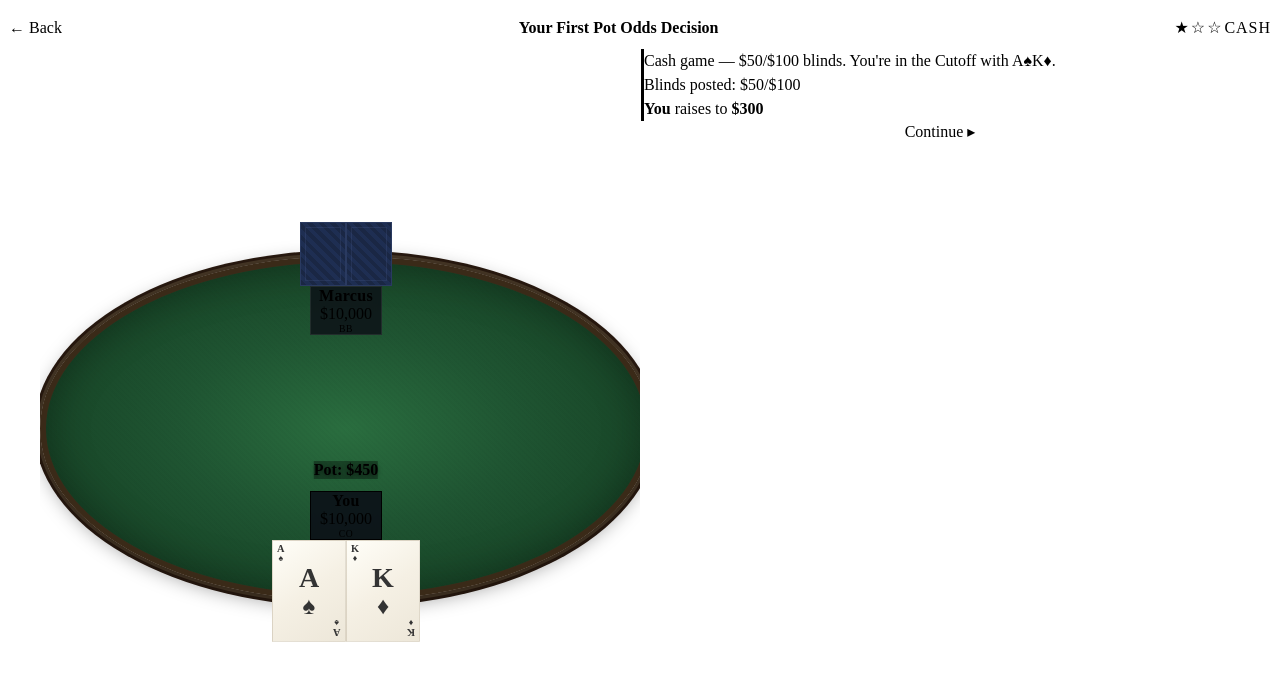
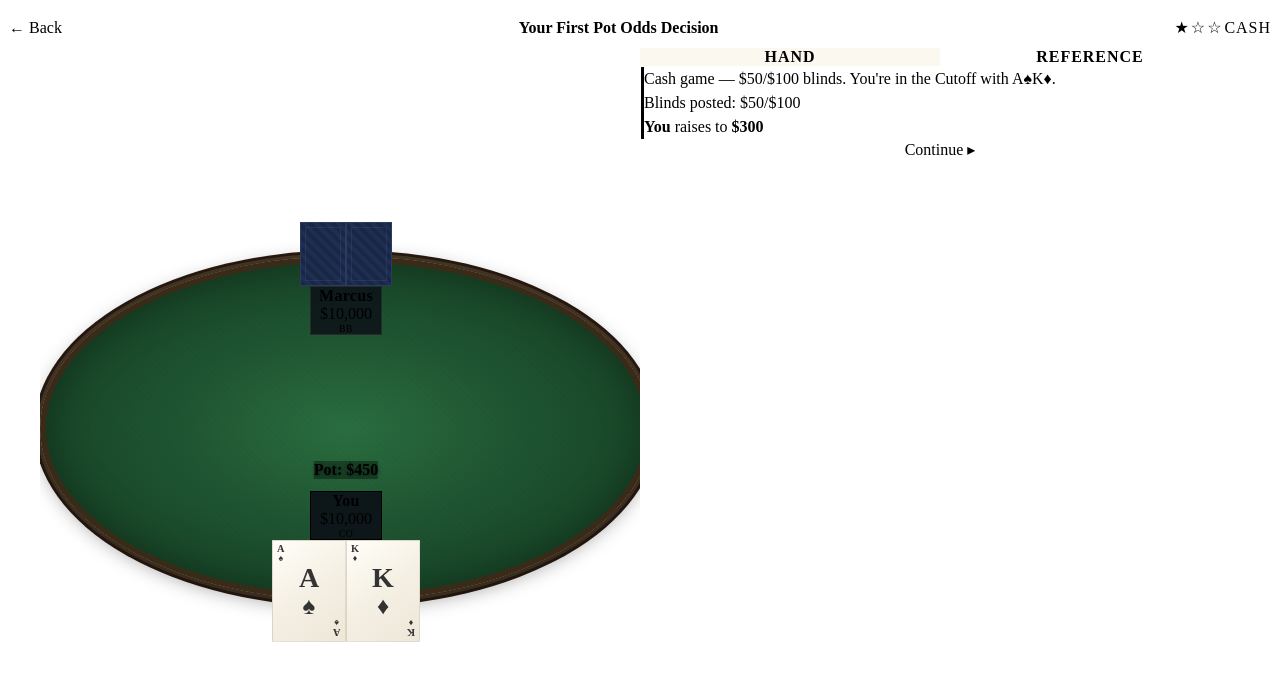
Before and after one commit to BrutalCaeser/Poker_Coach, a React (Vite) app: page / in a window 1280 px wide. Both pictures are taken after a click on the button 158 px from the left and 113 px from the top of the page. Shown: the top 680 px of the page. Built offline with nearby package versions, Linux system fonts and the light colour scheme; the HTML template or start-up script is replaced by a standard one.

Commit message:
UI: Tabbed right panel (Hand/Reference) — auto-switch to Hand on phase change, static poker math reference card with formulas, outs table, SPR guide, draw visibility ranking, gold tab indicator

```diff
--- /dev/null
+++ b/src/components/ReferencePanel.css
@@ -0,0 +1,119 @@
+/* ============================================================
+   ReferencePanel Component Styles
+   Static quick-reference card with poker math formulas.
+   ============================================================ */
+
+.reference-panel {
+  display: flex;
+  flex-direction: column;
+  gap: var(--space-3);
+  padding: var(--space-3);
+  background: var(--bg-surface);
+  border-radius: var(--radius-lg);
+  border: 1px solid rgba(255, 255, 255, 0.05);
+}
+
+.reference-panel__section {
+  display: flex;
+  flex-direction: column;
+  gap: var(--space-1);
+}
+
+.reference-panel__heading {
+  font-family: var(--font-ui);
+  font-size: var(--text-xs);
+  font-weight: 700;
+  text-transform: uppercase;
+  letter-spacing: 0.08em;
+  color: var(--gold);
+  margin: 0;
+  padding-bottom: var(--space-1);
+  border-bottom: 1px solid rgba(200, 160, 60, 0.15);
+}
+
+.reference-panel__formula {
+  font-family: var(--font-mono);
+  font-size: var(--text-sm);
+  color: var(--text-primary);
+  background: rgba(255, 255, 255, 0.03);
+  padding: var(--space-2) var(--space-3);
+  border-radius: var(--radius-sm);
+  margin: 0;
+}
+
+.reference-panel__note {
+  font-size: var(--text-xs);
+  color: var(--text-muted);
+  margin: 0;
+  line-height: 1.5;
+}
+
+.reference-panel__table {
+  width: 100%;
+  border-collapse: collapse;
+  font-size: var(--text-xs);
+}
+
+.reference-panel__table td {
+  padding: var(--space-1) var(--space-2);
+  color: var(--text-secondary);
+  border-bottom: 1px solid rgba(255, 255, 255, 0.03);
+}
+
+.reference-panel__table td:first-child {
+  color: var(--text-primary);
+  font-weight: 500;
+}
+
+.reference-panel__table td:last-child {
+  text-align: right;
+  color: var(--text-muted);
+}
+
+.reference-panel__mono {
+  font-family: var(--font-mono);
+  font-weight: 600;
+  color: var(--gold-light) !important;
+}
+
+.reference-panel__list {
+  list-style: none;
+  margin: 0;
+  padding: 0;
+  display: flex;
+  flex-direction: column;
+  gap: var(--space-1);
+  font-size: var(--text-xs);
+  color: var(--text-secondary);
+}
+
+.reference-panel__vis {
+  display: inline-block;
+  width: 52px;
+  text-align: center;
+  font-family: var(--font-mono);
+  font-size: 0.6rem;
+  font-weight: 700;
+  letter-spacing: 0.04em;
+  padding: 1px var(--space-1);
+  border-radius: var(--radius-xs);
+  margin-right: var(--space-2);
+}
+
+.reference-panel__vis--high   { color: var(--red-light);  background: var(--red-bg); }
+.reference-panel__vis--medium { color: var(--gold-light); background: var(--gold-bg); }
+.reference-panel__vis--low    { color: var(--green-light); background: var(--green-bg); }
+.reference-panel__vis--hidden { color: var(--green-light); background: var(--green-bg); }
+
+/* --- Responsive --- */
+@media (max-width: 640px) {
+  .reference-panel {
+    padding: var(--space-2);
+    gap: var(--space-2);
+  }
+
+  .reference-panel__formula {
+    font-size: var(--text-xs);
+    padding: var(--space-1) var(--space-2);
+  }
+}
--- /dev/null
+++ b/src/components/ReferencePanel.jsx
@@ -0,0 +1,86 @@
+/**
+ * ReferencePanel Component
+ * ========================
+ * Static quick-reference card with poker math formulas,
+ * common outs, SPR ranges, and key rules.
+ * Shown in the "Reference" tab of the right panel.
+ */
+import './ReferencePanel.css';
+
+export default function ReferencePanel() {
+  return (
+    <div className="reference-panel">
+      <section className="reference-panel__section">
+        <h3 className="reference-panel__heading">Pot Odds</h3>
+        <p className="reference-panel__formula">
+          Pot Odds&nbsp;=&nbsp;Call&nbsp;/&nbsp;(Pot&nbsp;+&nbsp;Call)
+        </p>
+        <p className="reference-panel__note">
+          Compare to your equity. If equity &gt; pot odds → call.
+        </p>
+      </section>
+
+      <section className="reference-panel__section">
+        <h3 className="reference-panel__heading">Implied Odds (F)</h3>
+        <p className="reference-panel__formula">
+          F&nbsp;=&nbsp;Call&nbsp;/&nbsp;Equity&nbsp;&minus;&nbsp;(Pot&nbsp;+&nbsp;Call)
+        </p>
+        <p className="reference-panel__note">
+          F is the extra $ you must win on later streets. If F &gt; remaining stack → fold.
+        </p>
+      </section>
+
+      <section className="reference-panel__section">
+        <h3 className="reference-panel__heading">Equity Shortcuts</h3>
+        <table className="reference-panel__table">
+          <tbody>
+            <tr><td>Rule of 2</td><td>Outs × 2</td><td>1 card to come</td></tr>
+            <tr><td>Rule of 4</td><td>Outs × 4</td><td>2 cards (all-in only)</td></tr>
+            <tr><td>Corrected</td><td>3 × Outs + 8</td><td>2 cards (≥9 outs)</td></tr>
+          </tbody>
+        </table>
+      </section>
+
+      <section className="reference-panel__section">
+        <h3 className="reference-panel__heading">Common Outs</h3>
+        <table className="reference-panel__table">
+          <tbody>
+            <tr><td>Flush draw</td><td className="reference-panel__mono">9</td></tr>
+            <tr><td>Open-ended straight</td><td className="reference-panel__mono">8</td></tr>
+            <tr><td>Overcards (2)</td><td className="reference-panel__mono">6</td></tr>
+            <tr><td>Gutshot</td><td className="reference-panel__mono">4</td></tr>
+            <tr><td>Set (pocket pair)</td><td className="reference-panel__mono">2</td></tr>
+          </tbody>
+        </table>
+      </section>
+
+      <section className="reference-panel__section">
+        <h3 className="reference-panel__heading">SPR Quick Guide</h3>
+        <table className="reference-panel__table">
+          <tbody>
+            <tr><td>SPR &lt; 4</td><td>Commit with top pair+</td></tr>
+            <tr><td>SPR 4–10</td><td>Need two pair / strong draw</td></tr>
+            <tr><td>SPR &gt; 10</td><td>Need sets / nut draws</td></tr>
+          </tbody>
+        </table>
+      </section>
+
+      <section className="reference-panel__section">
+        <h3 className="reference-panel__heading">Set Mining</h3>
+        <p className="reference-panel__formula">
+          Need&nbsp;≥&nbsp;15&nbsp;×&nbsp;call&nbsp;in effective stacks
+        </p>
+      </section>
+
+      <section className="reference-panel__section">
+        <h3 className="reference-panel__heading">Draw Visibility</h3>
+        <ul className="reference-panel__list">
+          <li><span className="reference-panel__vis reference-panel__vis--high">HIGH</span> Overcards (A, K on board)</li>
+          <li><span className="reference-panel__vis reference-panel__vis--medium">MED</span> Flush (third suit card)</li>
+          <li><span className="reference-panel__vis reference-panel__vis--low">LOW</span> Straight (connected cards)</li>
+          <li><span className="reference-panel__vis reference-panel__vis--hidden">HIDDEN</span> Sets / gutshots</li>
+        </ul>
+      </section>
+    </div>
+  );
+}
--- a/src/components/ScenarioPlay.css
+++ b/src/components/ScenarioPlay.css
@@ -106,6 +106,54 @@
   gap: var(--space-4);
   flex: 1;
   min-height: 0;
+}
+
+/* --- Tab bar --- */
+.scenario-play__tabs {
+  display: flex;
+  gap: var(--space-1);
+  padding: var(--space-1);
+  background: var(--bg-surface);
+  border-radius: var(--radius-md);
+  flex-shrink: 0;
+}
+
+.scenario-play__tab {
+  flex: 1;
+  font-family: var(--font-ui);
+  font-size: var(--text-xs);
+  font-weight: 600;
+  text-transform: uppercase;
+  letter-spacing: 0.06em;
+  padding: var(--space-2) var(--space-3);
+  border: none;
+  border-radius: var(--radius-sm);
+  background: transparent;
+  color: var(--text-muted);
+  cursor: pointer;
+  transition: all var(--transition-fast);
+  position: relative;
+}
+
+.scenario-play__tab:hover {
+  color: var(--text-secondary);
+  background: rgba(255, 255, 255, 0.04);
+}
+
+.scenario-play__tab--active {
+  color: var(--gold);
+  background: rgba(200, 160, 60, 0.08);
+}
+
+.scenario-play__tab--active::after {
+  content: '';
+  position: absolute;
+  bottom: 0;
+  left: 20%;
+  right: 20%;
+  height: 2px;
+  background: var(--gold);
+  border-radius: var(--radius-full);
 }
 
 /* --- Reveal section in right column --- */
--- a/src/components/ScenarioPlay.jsx
+++ b/src/components/ScenarioPlay.jsx
@@ -18,13 +18,14 @@
  * @param {Function} props.onNext    - Called when user wants the next scenario
  * @param {Function} [props.onComplete] - Called with { scenarioId, userAction, isCorrect }
  */
-import { useReducer, useCallback, useEffect, useRef } from 'react';
+import { useReducer, useCallback, useEffect, useRef, useState } from 'react';
 import Table from './Table.jsx';
 import ActionFeed from './ActionFeed.jsx';
 import DecisionPrompt from './DecisionPrompt.jsx';
 import MathReveal from './MathReveal.jsx';
 import Card from './Card.jsx';
 import './ScenarioPlay.css';
+import ReferencePanel from './ReferencePanel.jsx';
 
 // --- Game phases ---
 const PHASE = {
@@ -154,6 +155,7 @@ export default function ScenarioPlay({
   onComplete,
 }) {
   const [state, dispatch] = useReducer(gameReducer, initialState);
+  const [activeTab, setActiveTab] = useState('hand');
 
   // Auto-start the scenario
   useEffect(() => {
@@ -161,6 +163,11 @@ export default function ScenarioPlay({
       const timer = setTimeout(() => dispatch({ type: 'START' }), 300);
       return () => clearTimeout(timer);
     }
+  }, [state.phase]);
+
+  // Auto-switch to "hand" tab when phase changes
+  useEffect(() => {
+    setActiveTab('hand');
   }, [state.phase]);
 
   // Calculate derived state
@@ -315,8 +322,26 @@ export default function ScenarioPlay({
           )}
         </div>
 
-        {/* ===== RIGHT COLUMN: Action Feed + Math Reveal ===== */}
+        {/* ===== RIGHT COLUMN: Tabs + Content ===== */}
         <div className="scenario-play__right" ref={rightPanelRef}>
+          {/* Tab bar */}
+          <div className="scenario-play__tabs">
+            <button
+              className={`scenario-play__tab ${activeTab === 'hand' ? 'scenario-play__tab--active' : ''}`}
+              onClick={() => setActiveTab('hand')}
+            >
+              Hand
+            </button>
+            <button
+              className={`scenario-play__tab ${activeTab === 'reference' ? 'scenario-play__tab--active' : ''}`}
+              onClick={() => setActiveTab('reference')}
+            >
+              Reference
+            </button>
+          </div>
+
+          {activeTab === 'hand' ? (
+            <>
               {/* Action Feed — persists through all phases after SETUP */}
               {state.phase !== PHASE.SETUP && (
                 <ActionFeed
@@ -340,6 +365,10 @@ export default function ScenarioPlay({
                   />
                 </div>
               )}
+            </>
+          ) : (
+            <ReferencePanel />
+          )}
         </div>
       </div>
     </div>
```
Lines whose indentation alone changed are shown as unchanged.
